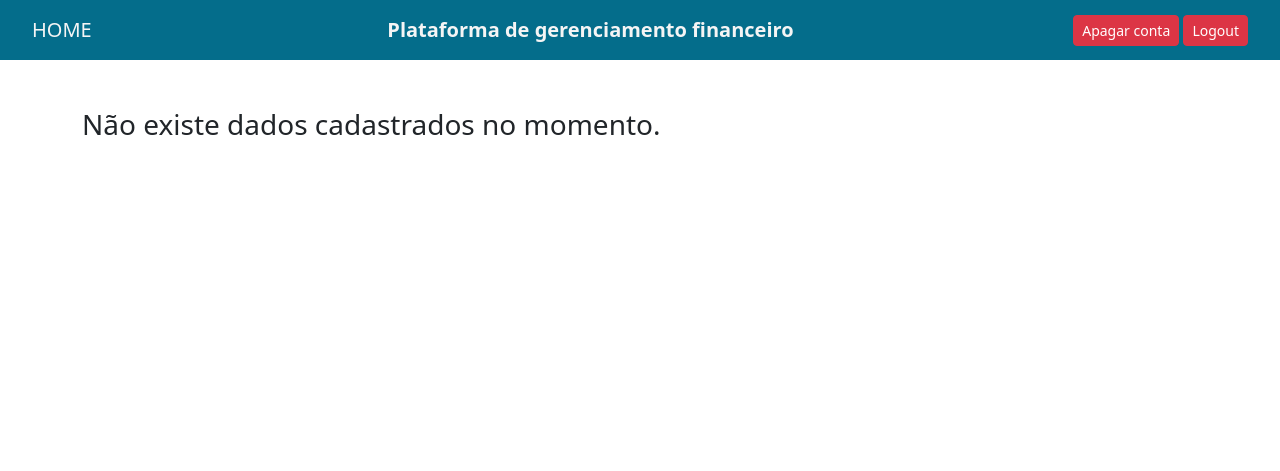
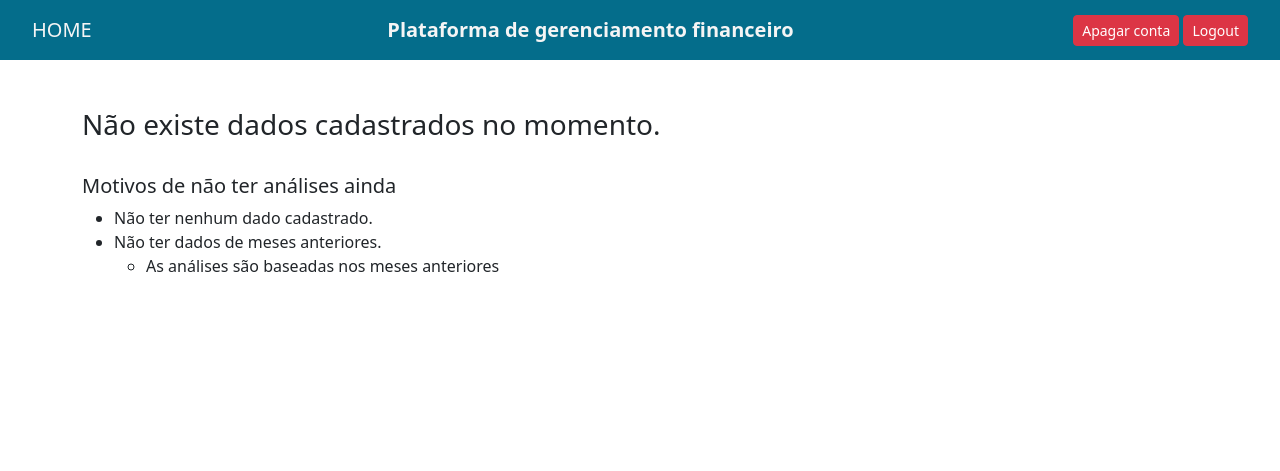
Before and after one commit to Marcoslsl/Financial-Management-Platform, a Django app: page /analises/ in a window 1280 px wide. Shown: the top 471 px of the page. Run offline with Django 4.2, Linux system fonts and the light colour scheme; the visitor is signed in with stand-in values (Sample User, id 1); parts of the project's set-up code (start-up, migrations or seed data) failed here and were passed over.

Commit message:
feat: add description on 'no data registed'

```diff
--- a/users/templates/users/analises.html
+++ b/users/templates/users/analises.html
@@ -44,6 +44,17 @@ ANALISES
     <h1>Sugestões customizadas</h1>
     {% else %}
     <br><br>
-    <h3>Não existe dados cadastrados no momento.</h3>
+    <div>
+        <h3>Não existe dados cadastrados no momento.</h3><br>
+        <h5>Motivos de não ter análises ainda</h5>
+        <ul>
+            <li>Não ter nenhum dado cadastrado.</li>
+            <li>Não ter dados de meses anteriores.
+                <ul>
+                    <li>As análises são baseadas nos meses anteriores</li>
+                </ul>
+            </li>
+        </ul>
+    </div>
     {% endif %}
 {% endblock %}
```
